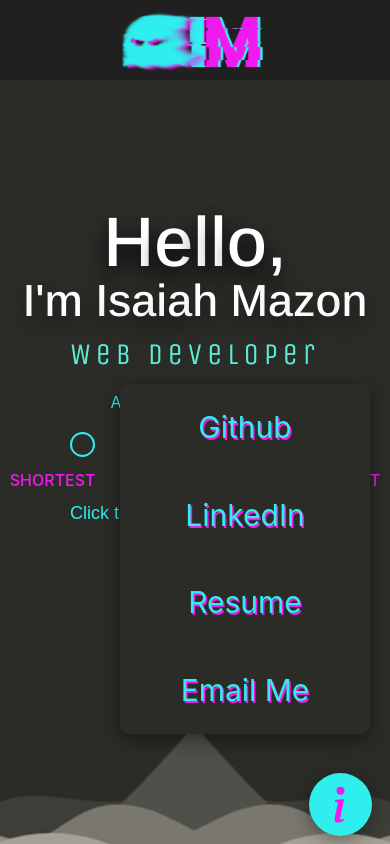
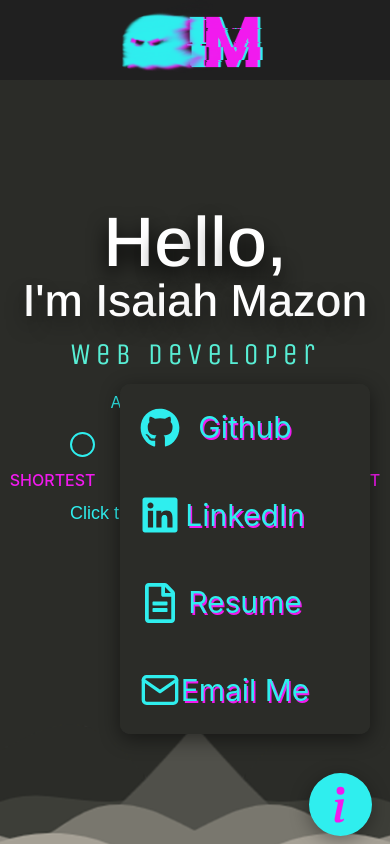
Before and after one commit to isamazon/Portfolio, a React (Create React App) app: page / in a window 390 px wide. Both pictures are taken after a click on the element 340 px from the left and 804 px from the top of the page. Shown: the top 844 px of the page. Built offline with nearby package versions, Linux system fonts and the light colour scheme; a web font is replaced by a local one.

Commit message:
added icons to sidemenu

```diff
--- a/public/index.html
+++ b/public/index.html
@@ -6,7 +6,7 @@
     <meta name="viewport" content="width=device-width, initial-scale=1" />
     <meta name="theme-color" content="#000000" />
     <meta name="Isaiah mazons portfolio" />
-    <link rel="apple-touch-icon" href="./apple-touch-icon.png" />
+    <link rel="apple-touch-icon" href="./favicon.ico" />
     <link
       rel="stylesheet"
       href="https://use.fontawesome.com/releases/v5.15.3/css/all.css"
--- a/src/App.js
+++ b/src/App.js
@@ -7,9 +7,7 @@ import { Route, Switch } from 'react-router-dom';
 function App() {
   return (
     <div className="app">
-      <Switch>
-        <Route exact path="/" component={Home} />
-      </Switch>
+      <Home />
     </div>
   );
 }
--- a/src/components/landingpages/ahes/ahes.js
+++ b/src/components/landingpages/ahes/ahes.js
@@ -103,7 +103,10 @@ class Ahes extends React.Component {
             <FaGithub className="link-icon" />
             Gitub
           </a>
-          <a className="link-container" href="https://github.com/isamazon">
+          <a
+            className="link-container"
+            href="https://www.americanhouseholdestatesales.com/"
+          >
             <FaGlobe className="link-icon" />
             Live demo
           </a>
--- a/src/components/sidemenu/sidemenu.css
+++ b/src/components/sidemenu/sidemenu.css
@@ -142,6 +142,12 @@
   transition: 0.5s;
 }
 
+.menu-container .menu-item-container .menu-item .menu-item-link .menu-icon {
+  position: absolute;
+  font-size: 40px;
+  left: 20px;
+}
+
 .menu-container .menu-item-container .menu-item .portfolioLink {
   background: #2b2c28;
   color: #2feeee;
--- a/src/components/sidemenu/sidemenu.js
+++ b/src/components/sidemenu/sidemenu.js
@@ -3,12 +3,15 @@ import './sidemenu.css';
 import styled from 'styled-components';
 import Resume from '../../assets/resume.pdf';
 import { BsFillInfoCircleFill } from 'react-icons/bs';
+import { FaGithub, FaLinkedin, FaRegFileAlt } from 'react-icons/fa';
+import { FiMail } from 'react-icons/fi';
 function SideMenu() {
   const [buttonMenu, setButtonMenu] = useState('menu-container hidden');
   const [buttonStyle, setButtonStyle] = useState('menu-button');
   const [menuItemContainer, setMenuItemContainer] = useState(false);
   const [menuItems, setMenuItems] = useState('menu-item');
   const [menuItemLink, setMenuItemLink] = useState('menu-item-link');
+
   const revealMenuButton = () => {
     if (window.scrollY >= 500 && window.scrollY < 1900) {
       setButtonMenu('menu-container');
@@ -67,7 +70,7 @@ function SideMenu() {
       >
         <div className={menuItems}>
           <a href="https://github.com/isamazon" className={menuItemLink}>
-            Github
+            <FaGithub className="menu-icon" /> Github
           </a>
         </div>
         <div className={menuItems}>
@@ -75,17 +78,17 @@ function SideMenu() {
             href="https://www.linkedin.com/in/isaiah-mazon-1786b8206/"
             className={menuItemLink}
           >
-            LinkedIn
+            <FaLinkedin className="menu-icon" /> LinkedIn
           </a>
         </div>
         <div className={menuItems}>
           <a href={Resume} className={menuItemLink} download>
-            Resume
+            <FaRegFileAlt className="menu-icon" /> Resume
           </a>
         </div>
         <div className={menuItems}>
           <a href="" className={menuItemLink}>
-            Email Me
+            <FiMail className="menu-icon" /> Email Me
           </a>
         </div>
       </div>
--- a/src/components/sidemenu/sidemenu.scss
+++ b/src/components/sidemenu/sidemenu.scss
@@ -101,6 +101,11 @@ $font3: 'Shadows Into Light', cursive;
         font-size: 30px;
         text-decoration: none;
         transition: 0.5s;
+        .menu-icon {
+          position: absolute;
+          font-size: 40px;
+          left: 20px;
+        }
       }
       .portfolioLink {
         background: #2b2c28;
```
Also changed, not shown: 1 other file (tests, documents, lock files or other folders).
